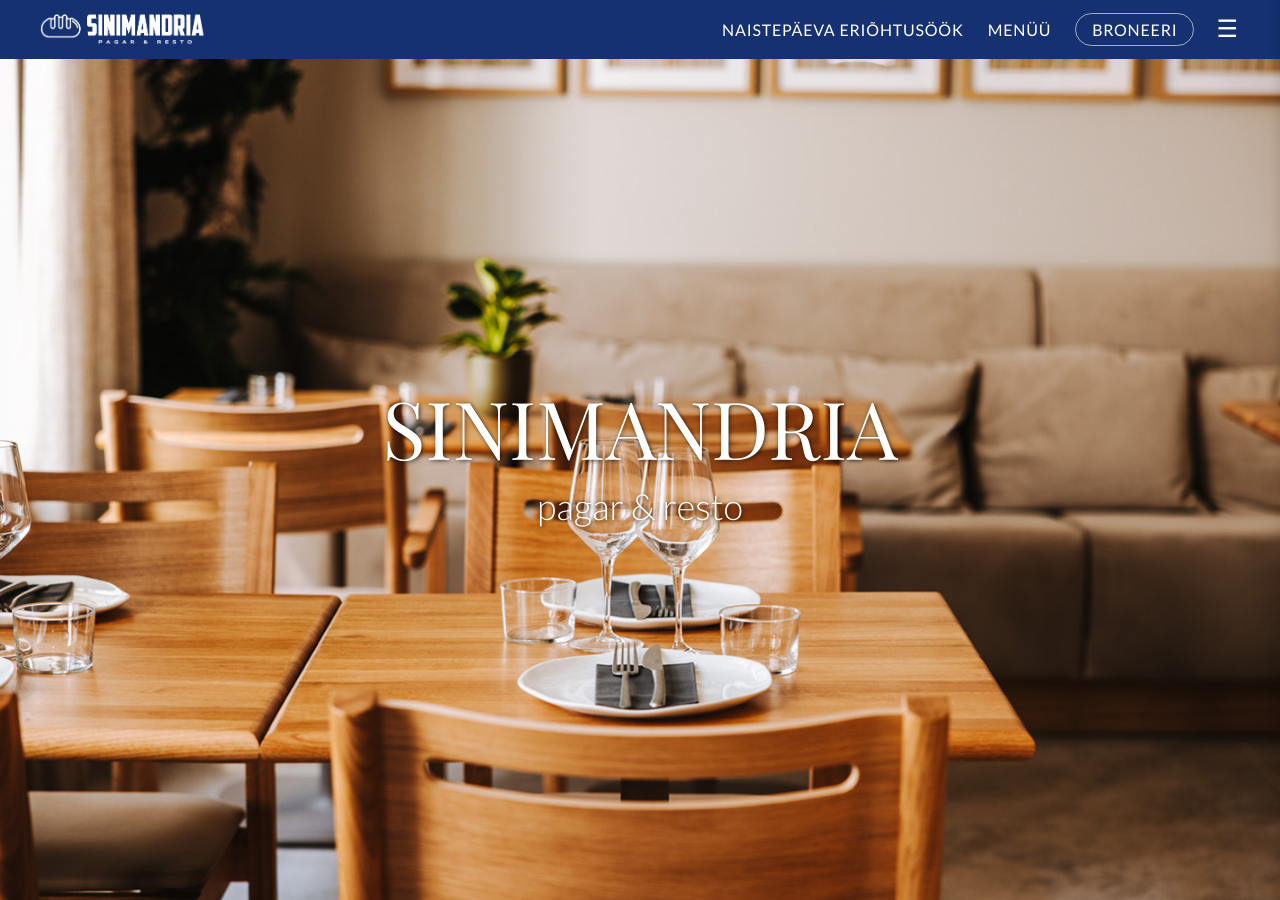
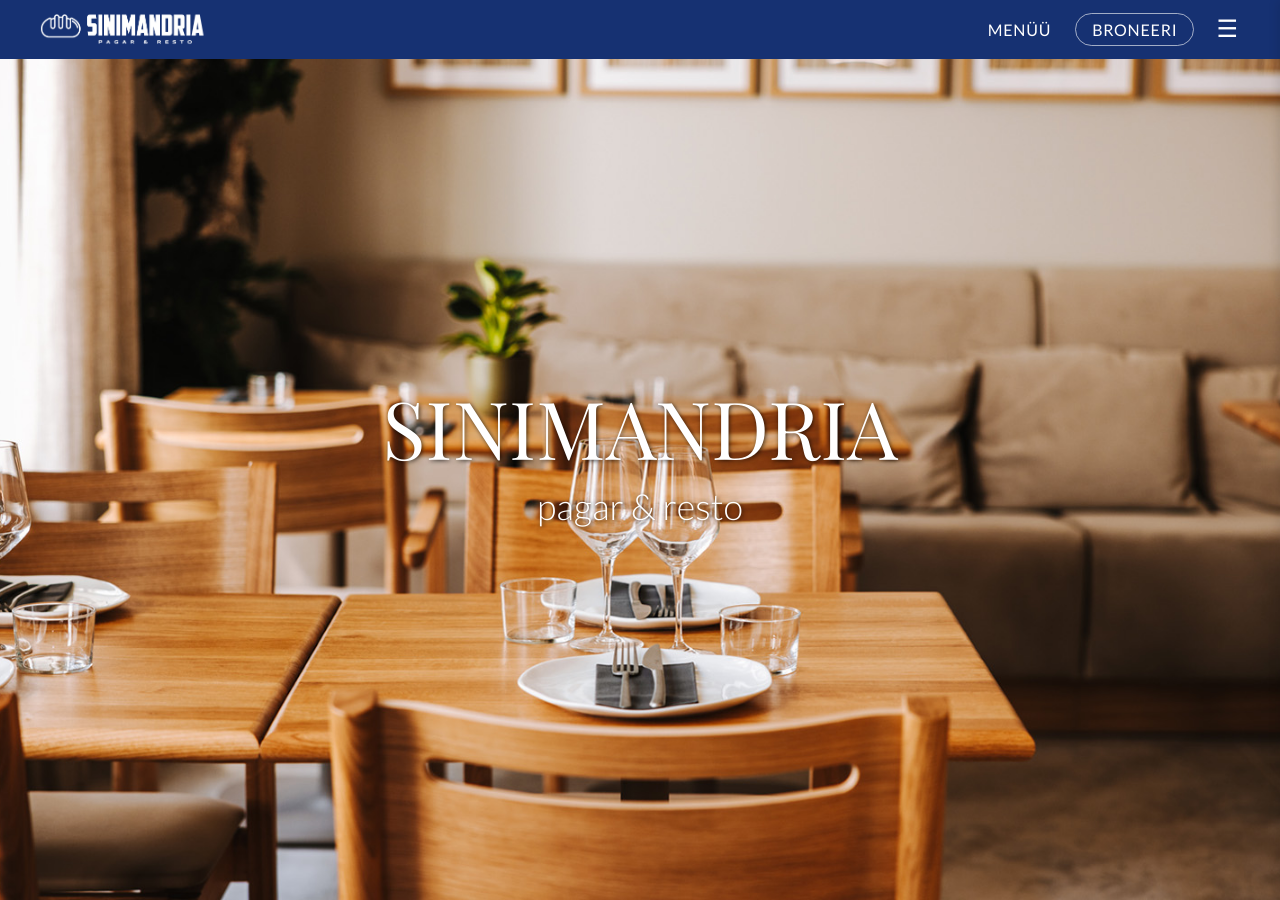
Before and after one commit to m-tu/sinimandria, a Jekyll site: the page built from pages/index.markdown, in a window 1280 px wide and 900 px high. Built offline with Jekyll 4.4.1, drawn with Linux system fonts in a browser that asks for light colours.

Commit message:
Update header.html

```diff
--- a/_includes/header.html
+++ b/_includes/header.html
@@ -8,7 +8,7 @@
     <div class="nav-group">
       <nav id="main-nav">
         <div class="nav-inline">
-          <a href="{{ '/events/naistepaev-menu' | absolute_url }}">Naistepäeva eriõhtusöök</a>
+          <!--<a href="{{ '/events/naistepaev-menu' | absolute_url }}">Naistepäeva eriõhtusöök</a>-->
           <a href="{{ '/menu/' | absolute_url }}">Menüü</a>
           <a href="https://book.easytable.com/book/?id=f4386&lang=auto" target="_blank" rel="noopener noreferrer" class="nav-link-cta">Broneeri</a>
         </div>
```
